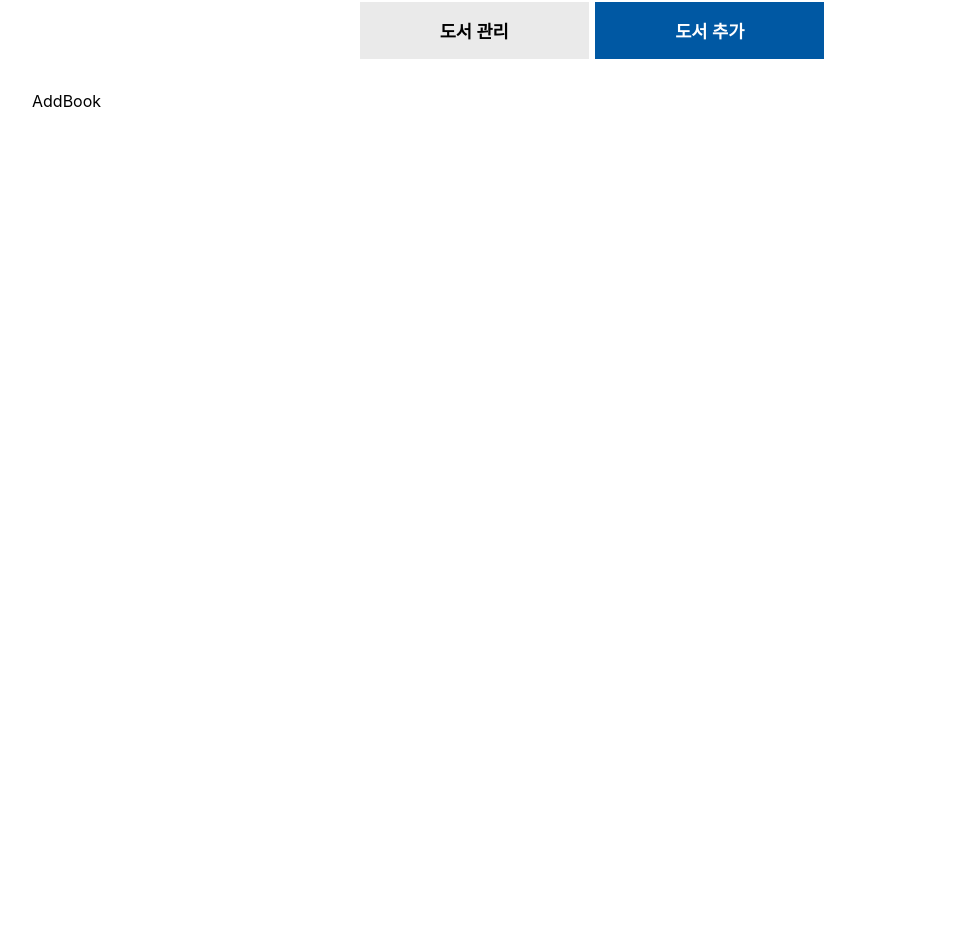
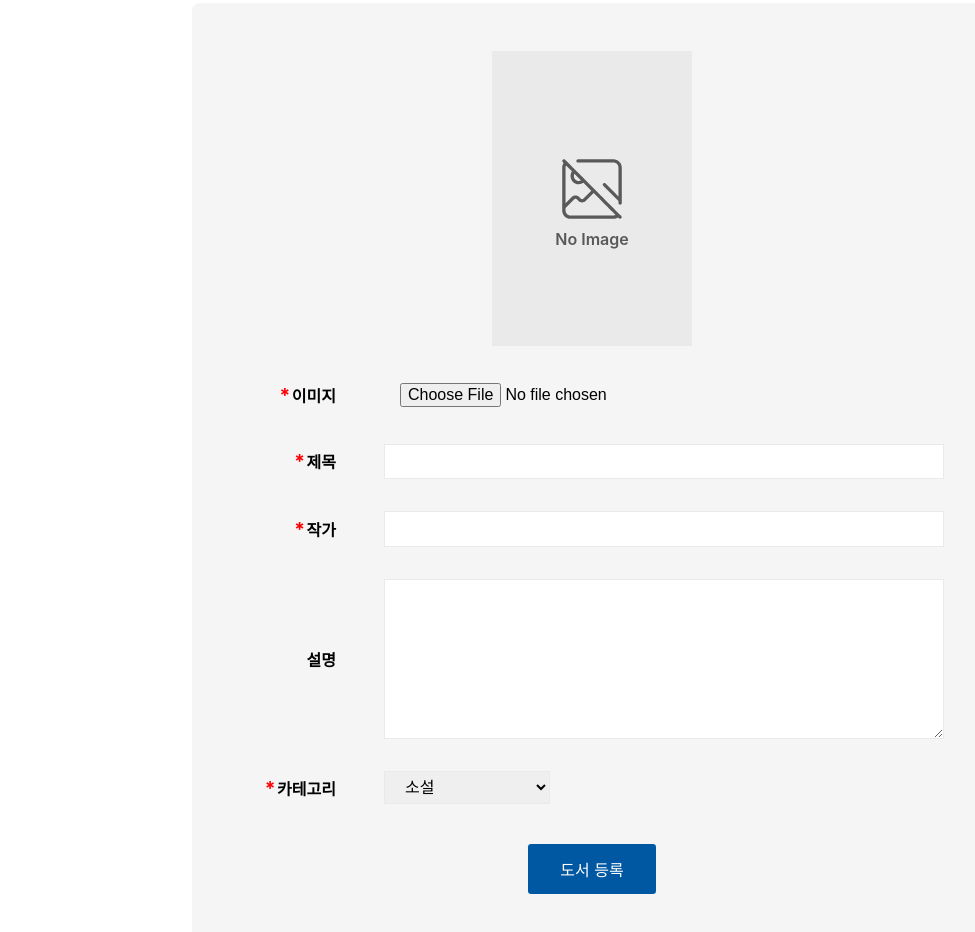
Before and after one commit to miraejang/bookstore, a React (Create React App) app: page /admin/add-book in a window 1280 px wide. Shown: the part 272-1204 px from the top of the page, without its empty margins (48-1023 px from the left). Before the commit the page ends 800 px from the top, so only its background shows below. Built offline with nearby package versions, Linux system fonts and the light colour scheme.

Commit message:
create add-book page

```diff
--- a/src/components/AddBook/AddBook.jsx
+++ b/src/components/AddBook/AddBook.jsx
@@ -1,5 +1,115 @@
-import React from 'react';
+import React, { useEffect, useState } from 'react';
+import { BsHourglassSplit } from 'react-icons/bs';
+import { CiImageOff } from 'react-icons/ci';
+import axios from 'axios';
+import styles from './AddBook.module.css';
 
 export default function AddBook() {
-  return <>AddBook</>;
+  const [book, setBook] = useState({});
+  const [file, setFile] = useState();
+  const [isUploading, setIsUploading] = useState(false);
+  const [success, setSuccess] = useState(false);
+  const [categoryList, setCategoryList] = useState();
+
+  useEffect(() => {
+    axios.get('/data/category.json').then((res) => setCategoryList(res.data));
+  }, []);
+
+  const handleSubmit = (e) => {
+    e.preventDefault();
+    const now = Date.now();
+    // setIsUploading(true);
+    console.log(book);
+    setBook({});
+    setFile();
+    e.target.reset();
+  };
+  const handleCahnge = (e) => {
+    const { name, value, files } = e.target;
+    if (name === 'image') {
+      setFile(files[0]);
+      return;
+    }
+    setBook((prev) => ({ ...prev, [name]: value }));
+  };
+
+  return (
+    <div className={styles.addForm}>
+      <div className={styles.img}>
+        {file && <img src={URL.createObjectURL(file)} alt='도서 이미지' />}
+        {!file && (
+          <div className={styles.empty}>
+            <CiImageOff className={styles.icon} />
+            <p>No Image</p>
+          </div>
+        )}
+      </div>
+      <form onSubmit={handleSubmit} className={styles.form}>
+        <div className={styles.required}>
+          <label className={styles.title} htmlFor='image'>
+            이미지
+          </label>
+          <input
+            onChange={handleCahnge}
+            type='file'
+            name='image'
+            id='image'
+            required
+          />
+        </div>
+        <div className={styles.required}>
+          <label className={styles.title} htmlFor='title'>
+            제목
+          </label>
+          <input
+            onChange={handleCahnge}
+            type='text'
+            name='title'
+            id='title'
+            required
+          />
+        </div>
+        <div className={styles.required}>
+          <label className={styles.title} htmlFor='author'>
+            작가
+          </label>
+          <input
+            onChange={handleCahnge}
+            type='text'
+            name='author'
+            id='author'
+            required
+          />
+        </div>
+        <div>
+          <label className={styles.title} htmlFor='desc'>
+            설명
+          </label>
+          <textarea onChange={handleCahnge} type='text' name='desc' id='desc' />
+        </div>
+        <div className={styles.required}>
+          <p className={styles.title}>카테고리</p>
+          {categoryList && (
+            <select name='category' id='category' onChange={handleCahnge}>
+              {Object.keys(categoryList).map((key) => (
+                <option value={key} key={key}>
+                  {categoryList[key]}
+                </option>
+              ))}
+            </select>
+          )}
+        </div>
+        {success && <p>✅ 도서가 등록되었습니다.</p>}
+        <button className={styles.addBtn} disabled={isUploading}>
+          {isUploading ? (
+            <>
+              <BsHourglassSplit /> 등록중
+            </>
+          ) : (
+            '도서 등록'
+          )}
+        </button>
+      </form>
+    </div>
+  );
 }
--- /dev/null
+++ b/src/components/AddBook/AddBook.module.css
@@ -0,0 +1,103 @@
+.addForm {
+  width: 100%;
+  max-width: 50rem;
+  margin: 0 auto;
+  padding: 3rem;
+  border-radius: 0.5rem;
+  background-color: var(--smoke-white);
+}
+
+.img {
+  max-width: 200px;
+  margin: 0 auto;
+  background-color: var(--light-gray);
+  text-align: center;
+}
+
+.img img {
+  width: 100%;
+}
+
+.img .empty {
+  display: flex;
+  flex-direction: column;
+  align-items: center;
+  justify-content: center;
+  height: 295px;
+  padding: 2rem;
+  font-weight: 600;
+  color: var(--dark-gray);
+}
+
+.img .empty .icon {
+  font-size: 5rem;
+
+}
+
+.form {
+  display: flex;
+  flex-direction: column;
+  align-items: center;
+  margin-top: 1rem;
+}
+
+.form > div {
+  display: flex;
+  align-items: center;
+  width: 100%;
+  padding: 1rem 0;
+}
+
+.form .required .title:before {
+  content: '*';
+  margin-right: 0.1rem;
+  font-size: 1.2em;
+  color: red;
+}
+
+.form .title {
+  flex-shrink: 0;
+  width: 6rem;
+  font-weight: bold;
+  text-align: right;
+  margin-right: 3rem;
+}
+
+.form input,
+.form textarea,
+.form select {
+  padding: 0.2rem 1rem;
+  line-height: 1.7;
+  font-size: 1rem;
+  outline: none;
+}
+
+.form input:not([type='file']),
+.form textarea {
+  flex: 1;
+  border: 1px solid var(--light-gray);
+}
+
+.form textarea {
+  min-height: 10rem;
+}
+
+.form select {
+  padding-top: 0.4rem;
+  padding-bottom: 0.4rem;
+  border: 1px solid var(--light-gray);
+}
+
+.form input:focus,
+.form textarea:focus,
+.form select:focus {
+  border-color: var(--brand-color);
+}
+
+.addBtn {
+  margin-top: 1.5rem;
+  padding: 0.8rem 2rem;
+  border-radius: 0.2rem;
+  background-color: var(--brand-color);
+  color: #fff;
+}
--- a/src/components/AdminBookCard/AdminBookCard.jsx
+++ b/src/components/AdminBookCard/AdminBookCard.jsx
@@ -24,8 +24,10 @@ export default function AdminBookCard({ book }) {
 
   return (
     <>
-      <li className={`${styles.bookBox}`}>
-        <input type='checkbox' name='' id='' className={styles.checkbox} />
+      <li className={styles.bookBox}>
+        <div className={styles.checkbox}>
+          <input type='checkbox' name={id} id={id} />
+        </div>
         <div className={styles.img}>
           <div className={styles.viewBox}>
             <img src={img} alt={title} />
--- a/src/components/AdminBookCard/AdminBookCard.module.css
+++ b/src/components/AdminBookCard/AdminBookCard.module.css
@@ -2,6 +2,12 @@
   display: flex;
   align-items: flex-start;
   padding: 2.25rem 1rem;
+}
+
+.bookBox button:hover,
+.bookBox a:hover {
+  background-color: var(--smoke-white);
+  color: var(--brand-color);
 }
 
 .bookBox + .bookBox {
@@ -9,8 +15,10 @@
 }
 
 .checkbox {
+  position: relative;
   margin-top: 3rem;
   margin-right: 2rem;
+  transform: scale(1.7);
 }
 
 .link {
@@ -95,6 +103,10 @@
   background-color: var(--light-gray);
 }
 
+/* .editBox button:hover {
+  background-color: var(--smoke-white);
+} */
+
 .editBox button + button {
   margin-top: 1rem;
 }
--- a/src/components/BookList/BookList.jsx
+++ b/src/components/BookList/BookList.jsx
@@ -9,7 +9,9 @@ export default function BookList() {
   const [books, setBooks] = useState();
   const { pathname } = useLocation();
   const page =
-    pathname && pathname === '/' ? 'main' : pathname.replace(/^\//, '');
+    pathname && pathname === '/'
+      ? 'main'
+      : pathname.replace(/^\/([\w,-]+)\/?(?:[\w,-]+)?/, '$1');
 
   useEffect(() => {
     axios.get('/data/books.json').then((res) => setBooks(res.data.books));
@@ -25,7 +27,7 @@ export default function BookList() {
         >
           {books &&
             books.map((book) => {
-              if (/^admin/.exec(page)) {
+              if (page === 'admin') {
                 return <AdminBookCard book={book} key={book.id} />;
               } else {
                 return (
--- a/src/components/BookList/BookList.module.css
+++ b/src/components/BookList/BookList.module.css
@@ -1,4 +1,4 @@
-.books {
+.books, .admin {
   border-top: 2px solid var(--light-gray);
   border-bottom: 2px solid var(--light-gray);
 }
--- a/src/index.css
+++ b/src/index.css
@@ -1,6 +1,7 @@
 :root {
   --brand-color: #0058a3;
   --brand-hover-color: rgba(0, 88, 163, 0.8);
+  --smoke-white: #f5f5f5;
   --light-gray: #eaeaea;
   --gray: #767676;
   --dark-gray: #595959;
@@ -50,6 +51,10 @@ pre {
   font: inherit;
 }
 
+textarea {
+  font: inherit;
+}
+
 .pageTitle {
   margin-bottom: 3rem;
   text-align: center;
--- a/src/pages/Admin/Admin.jsx
+++ b/src/pages/Admin/Admin.jsx
@@ -15,7 +15,6 @@ export default function Admin() {
 
   return (
     <>
-      <h2 className='pageTitle'>관리자 페이지</h2>
       <ul className={styles.lnb}>
         <li>
           <NavLink
```
